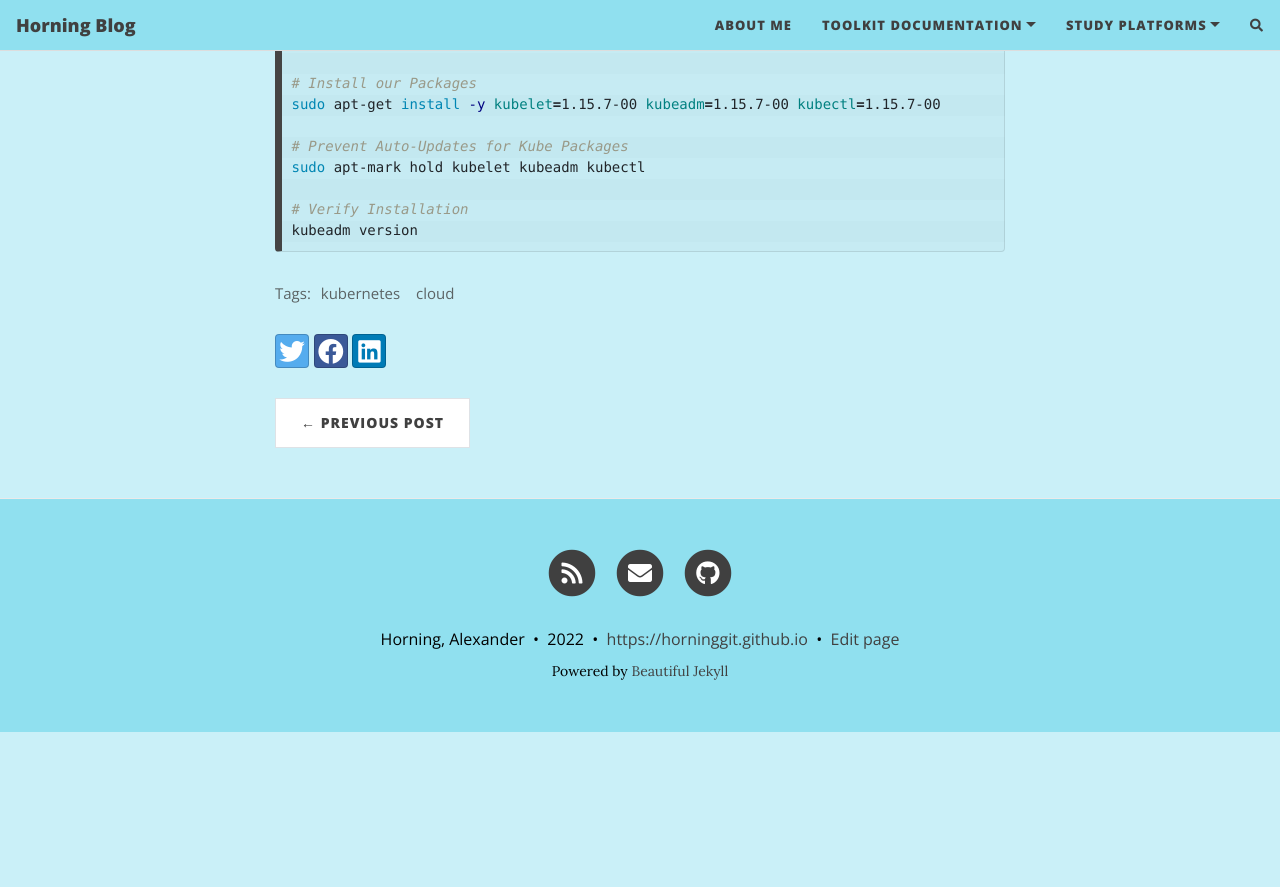
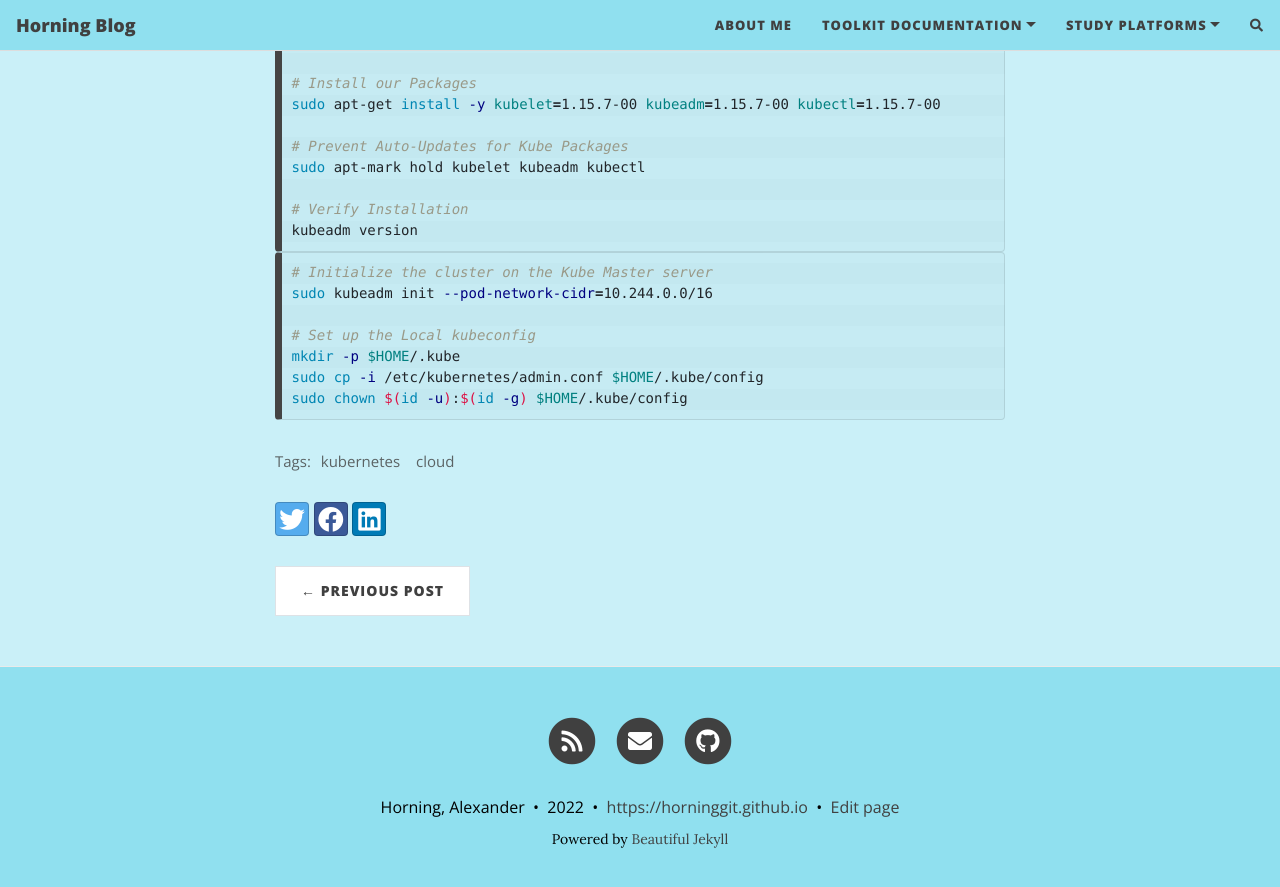
Before and after one commit to HorningGit/HorningGit.github.io, a Jekyll site: the page built from _posts/2022-09-01-Terrafrom-Study.md, in a window 1280 px wide and 900 px high, scrolled down 746 px. Shown: the top 887 px of the window. Built offline with Jekyll 4.4.1, drawn with Linux system fonts in a browser that asks for light colours; nearby versions of some CDN libraries; comment, search, counter and statistics services are not loaded; before the commit the page ends 1478 px from its top, so only the background shows below that.

Commit message:
Update 2022-09-01-Terrafrom-Study.md

````diff
--- a/_posts/2022-09-01-Terrafrom-Study.md
+++ b/_posts/2022-09-01-Terrafrom-Study.md
@@ -29,3 +29,13 @@ sudo apt-mark hold kubelet kubeadm kubectl
 # Verify Installation
 kubeadm version
 ```
+
+```bash
+# Initialize the cluster on the Kube Master server
+sudo kubeadm init --pod-network-cidr=10.244.0.0/16
+
+# Set up the Local kubeconfig
+mkdir -p $HOME/.kube
+sudo cp -i /etc/kubernetes/admin.conf $HOME/.kube/config
+sudo chown $(id -u):$(id -g) $HOME/.kube/config
+```
````
